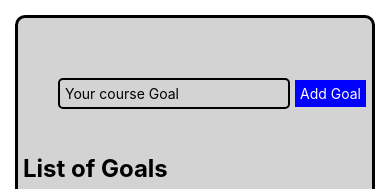
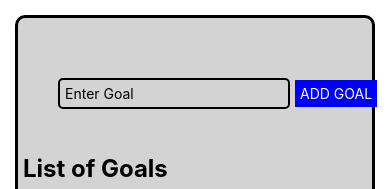
Before and after one commit to HarshSangrulkar/React-Native-MyApp1, a React Native app: screen / in a window 390 px wide. Shown: the top 189 px of the page. Built offline with nearby package versions, Linux system fonts and the light colour scheme.

Commit message:
breaking project into components

```diff
--- a/App.tsx
+++ b/App.tsx
@@ -1,46 +1,29 @@
 import React, { useState } from "react";
 import { SafeAreaView, ScrollView, StyleSheet, Text, TextInput, TouchableOpacity, View } from "react-native"
+import GoalInput from "./components/GoalInput";
+import GoalItem from "./components/GoalItem";
 
 const App = () => {
 
-  const [goal, setGoal] = useState('');
-  const [list, setList] = useState<string[]>([])
+  const [list, setList] = useState<string[]>([]);
 
-  const goalInputHandler = (eneterText: string) => {
-    //console.log(eneterText);
-    setGoal(eneterText);
-  }
+  const addGoalHandler = (goalText: string) => {
+    /*setState((prevState)=>(prevState + newElement))*/
+    setList((currentGoals) => [...currentGoals, goalText]);
 
-  const addGoalHandler = () => {
-    //display the entered value
-    //for this first save the entered value in a state
-    //console.log(goal);
-
-    //syntax
-    /*
-    setState((prevState)=>(prevState + newElement))
-    */
-    setList((currentGoals) => [...currentGoals, goal]);
-    setGoal("");
   }
 
   return (
     <SafeAreaView style={styles.container}>
-      <View style={styles.inputContainer}>
-        <TextInput style={styles.textinput} placeholder="Your course Goal"
-          value={goal}
-          onChangeText={goalInputHandler}></TextInput>
-        <TouchableOpacity style={styles.button} onPress={addGoalHandler}><Text style={styles.btnText}>Add Goal</Text></TouchableOpacity>
-      </View>
-
+      <GoalInput onGoalAdd={addGoalHandler}></GoalInput>
+      {/* child to parent */}
       <View style={styles.goalContainer}>
+        <Text style={styles.text}>List of Goals</Text>
         <ScrollView>
-          {/* react js by default has scroll on the web, for react native we must import the scroll view component. also we enclose the scroll view tag inside the normal view so it doesnt affect other space occupied */}
-          <Text style={styles.text}>List of Goals</Text>
-          {/* list.map((value)=><Text>{value}<Text/>) */}
-          {list.map((value, index) => <View key={index}>
-            <Text style={styles.goalItem}>{value}</Text>
-          </View>)}
+          {list.map((value, index) => (
+            <GoalItem key={index} text={value}></GoalItem>
+          ))}
+          {/* parent to child */}
         </ScrollView>
       </View>
     </SafeAreaView>
@@ -50,14 +33,12 @@ const App = () => {
 const styles = StyleSheet.create({
   container: {
     flex: 1,
-    justifyContent: "center",
-    //alignItems: "center",
     borderColor: "black",
     borderWidth: 3,
     borderRadius: 10,
     margin: 15,
     padding: 5,
-    backgroundColor: "lightgray"
+    backgroundColor: "lightgray",
   },
   text: {
     fontSize: 24,
@@ -65,48 +46,9 @@ const styles = StyleSheet.create({
     fontWeight: "bold",
     margin: 5,
   },
-  inputContainer: {
-    //flex: 1,
-    flexDirection: "row",
-    justifyContent: "space-between",
-    alignItems: "center",
-    margin: 10,
-    marginTop: 30,
-    padding: 25,
-    // borderColor: "black",
-    borderBottomColor: "black",
-    //borderWidth: 2,
-
-  },
-  textinput: {
-    flex: 1,
-    borderColor: "black",
-    borderWidth: 2,
-    borderRadius: 5,
-    padding: 5,
-    margin: 5,
-  },
-  button: {
-    borderColor: "black",
-    padding: 5,
-    backgroundColor: "blue",
-
-  },
-  btnText: {
-    color: "white",
-  },
   goalContainer: {
     flex: 5,
   },
-  goalItem: {
-    margin: 5,
-    padding: 10,
-    backgroundColor: "purple",
-    borderRadius: 5,
-    color: "white",
-    fontSize: 16,
-
-  }
 })
 
 export default App;
--- /dev/null
+++ b/components/GoalInput.tsx
@@ -0,0 +1,63 @@
+import { StyleSheet, Text, TextInput, TouchableOpacity, View } from "react-native"
+import { useState } from "react";
+
+interface GoalInputProps {
+    onGoalAdd: (goalText: string) => void;
+}
+
+const GoalInput = ({ onGoalAdd }: GoalInputProps) => {
+    const [goal, setGoal] = useState('');
+
+
+    const goalInputHandler = (eneteredText: string) => {
+        setGoal(eneteredText);
+    }
+    const addGoalHandler = () => {
+        onGoalAdd(goal);
+        setGoal("");
+    }
+    return (
+        <View style={styles.container}>
+            <TextInput
+                placeholder="Enter Goal"
+                style={styles.textinput}
+                value={goal}
+                onChangeText={goalInputHandler}>
+            </TextInput>
+            <TouchableOpacity style={styles.button} onPress={addGoalHandler}><Text style={styles.btnText}>ADD GOAL</Text></TouchableOpacity>
+        </View>
+    )
+}
+
+const styles = StyleSheet.create({
+    container: {
+        //flex: 1,
+        flexDirection: "row",
+        justifyContent: "space-between",
+        alignItems: "center",
+        margin: 10,
+        marginTop: 30,
+        padding: 25,
+        // borderColor: "black",
+        borderBottomColor: "black",
+        //borderWidth: 2,
+    },
+    textinput: {
+        flex: 1,
+        borderColor: "black",
+        borderWidth: 2,
+        borderRadius: 5,
+        padding: 5,
+        margin: 5,
+    },
+    button: {
+        borderColor: "black",
+        padding: 5,
+        backgroundColor: "blue",
+    },
+    btnText: {
+        color: "white",
+    },
+})
+
+export default GoalInput;
--- /dev/null
+++ b/components/GoalItem.tsx
@@ -0,0 +1,27 @@
+import { ScrollView, StyleSheet, Text, View } from "react-native"
+//import GoalInput from "./GoalInput";
+
+interface GoalItemProps {
+    text: string;
+}
+const GoalItem = ({ text }: GoalItemProps) => {
+    return (
+        <View style={styles.goalItem}>
+            <Text style={styles.goalText}>{text}</Text>
+        </View>
+    )
+}
+const styles = StyleSheet.create({
+    goalItem: {
+        margin: 5,
+        padding: 10,
+        backgroundColor: "purple",
+        borderRadius: 5,
+    },
+    goalText: {
+        color: "white",
+        fontSize: 16,
+    },
+})
+
+export default GoalItem;
```
